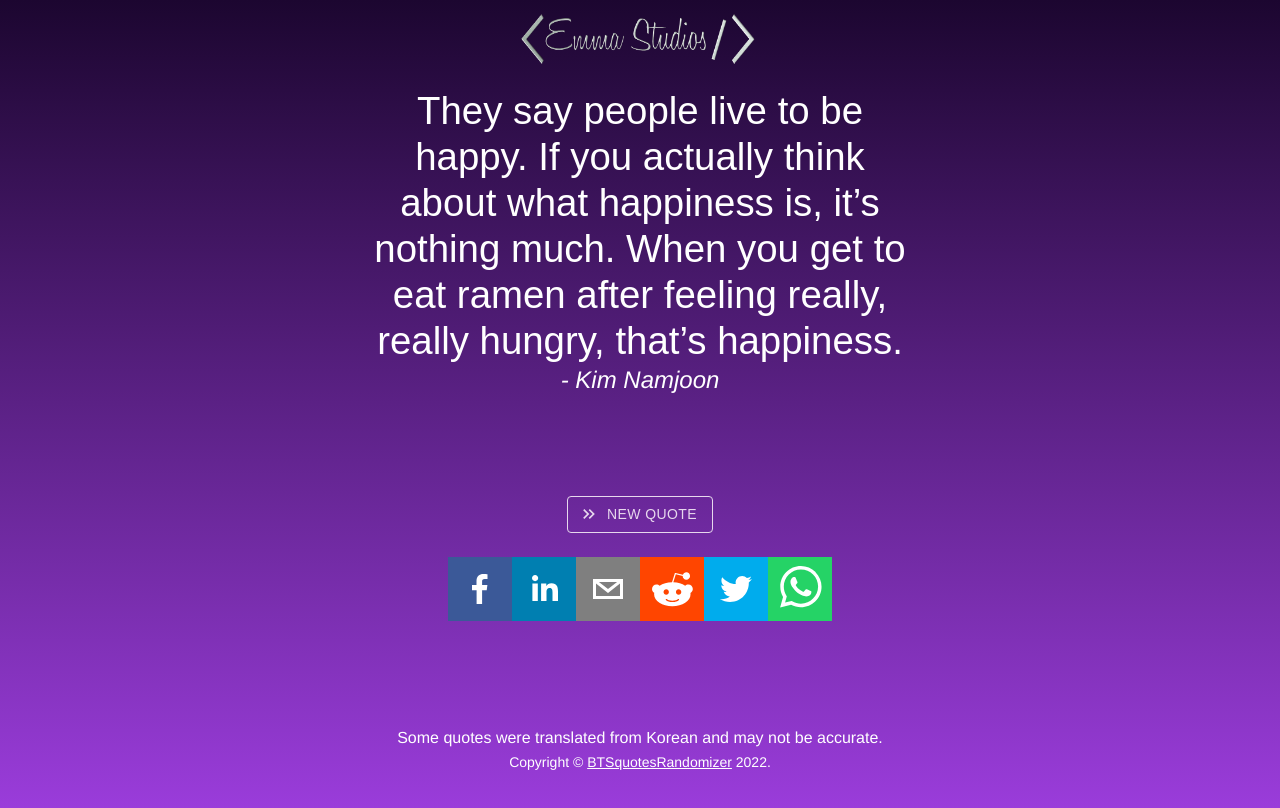
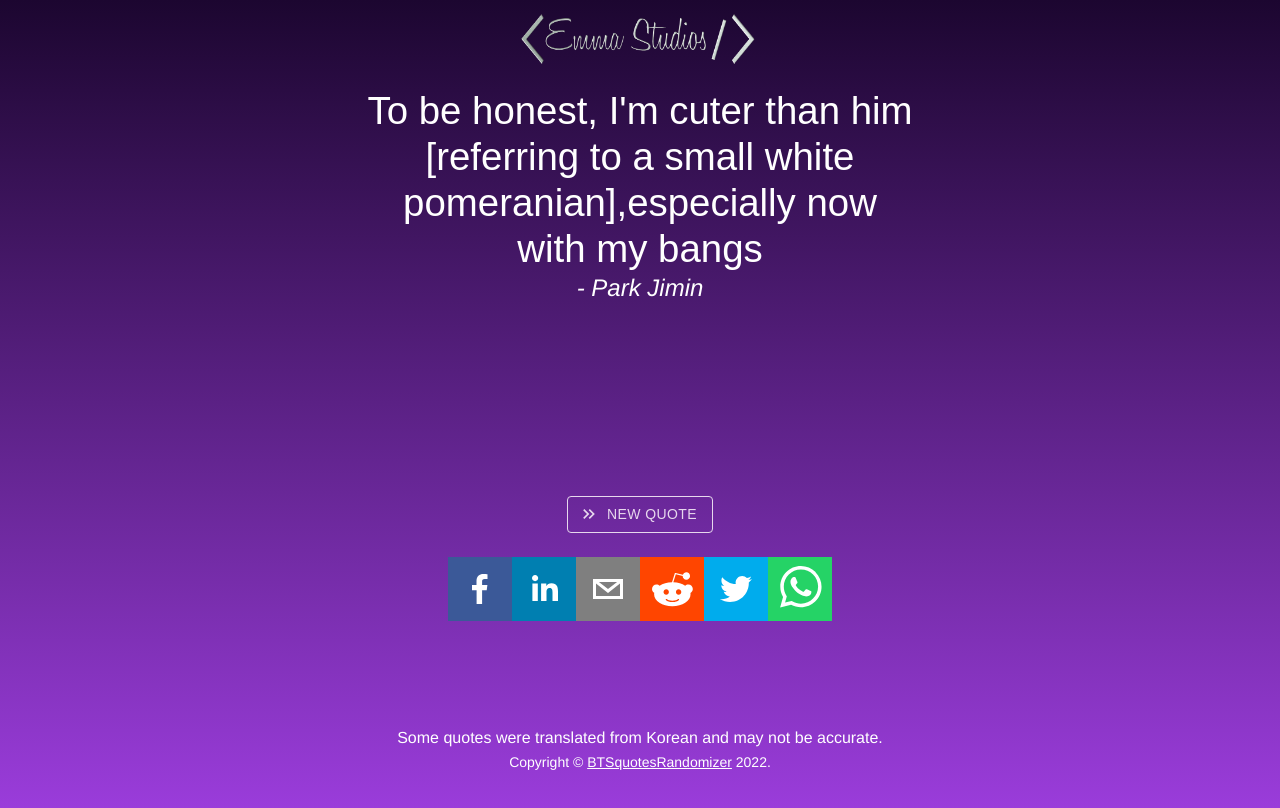
Before and after one commit to EmmaSecrest/btsQuotesRandomizer, a React (Create React App) app: page / in a window 1280 px wide. Shown: the top 808 px of the page. Built offline with nearby package versions, Linux system fonts and the light colour scheme.

Commit message:
fixed reload issue

```diff
--- a/package.json
+++ b/package.json
@@ -14,6 +14,7 @@
     "mui-image": "^1.0.4",
     "react": "^17.0.2",
     "react-dom": "^17.0.2",
+    "react-redux": "^8.0.0",
     "react-scripts": "5.0.0",
     "react-share": "^4.4.0",
     "sharer.js": "^0.5.1",
--- a/src/quoteCard.js/QuoteCard.js
+++ b/src/quoteCard.js/QuoteCard.js
@@ -3,7 +3,7 @@
 import Container from '@mui/material/Container';
 import Typography from '@mui/material/Typography';
 import { quotes } from '../quotesDatabase/database';
-import { useState } from 'react';
+import { useState,useEffect } from 'react';
 import { Button } from '@material-ui/core';
 import KeyboardDoubleArrowRightIcon from '@mui/icons-material/KeyboardDoubleArrowRight';
 // import Grid from '@mui/material/Grid';
@@ -29,15 +29,19 @@
 
 export default function QuoteCard(){
    const quotesLength = quotes.length;
-
-   const [quoteIndex ,setQuoteIndex] = useState(Math.floor(Math.random() * quotesLength))
+   const storedRandomNumber = Number(localStorage.getItem('quoteIndex'))
+   const [quoteIndex ,setQuoteIndex] = useState(Number.isInteger(storedRandomNumber) ? storedRandomNumber : Math.floor(Math.random() * quotesLength))
 
    function getNewQuote(){
     //  console.log("You Clicked the button")
     setQuoteIndex(Math.floor(Math.random() * quotesLength))
    }
 
-  // need to stop quote reshuffle on reload
+   useEffect(() => {
+    localStorage.setItem('quoteIndex', String(quoteIndex));
+  }, [quoteIndex]);
+
+
 
     return(
 
```
Also changed, not shown: 1 other file (tests, documents, lock files or other folders).
